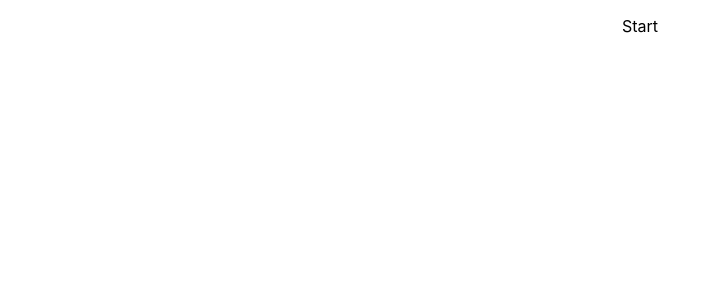
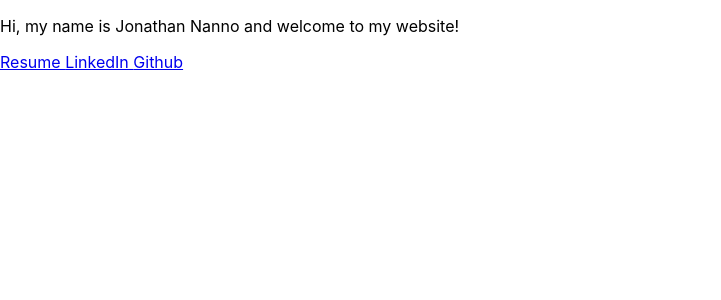
Before and after one commit to Johnny-creator/Personal-Website, a JavaScript app: page / in a window 1280 px wide. Shown: the top 300 px of the page, without its empty margins (0-721 px from the left). Built offline with nearby package versions, Linux system fonts and the light colour scheme; the HTML template or start-up script is replaced by a standard one.

Commit message:
Removed app.css, created header and card files

```diff
--- a/src/App.css
+++ /dev/null
@@ -1,38 +0,0 @@
-.App {
-  text-align: center;
-}
-
-.App-logo {
-  height: 40vmin;
-  pointer-events: none;
-}
-
-@media (prefers-reduced-motion: no-preference) {
-  .App-logo {
-    animation: App-logo-spin infinite 20s linear;
-  }
-}
-
-.App-header {
-  background-color: #282c34;
-  min-height: 100vh;
-  display: flex;
-  flex-direction: column;
-  align-items: center;
-  justify-content: center;
-  font-size: calc(10px + 2vmin);
-  color: white;
-}
-
-.App-link {
-  color: #61dafb;
-}
-
-@keyframes App-logo-spin {
-  from {
-    transform: rotate(0deg);
-  }
-  to {
-    transform: rotate(360deg);
-  }
-}
--- a/src/App.js
+++ b/src/App.js
@@ -1,11 +1,12 @@
-import './App.css';
-
-function App() {
+const App = () => {
   return (
     <div className="App">
-      <p> Start </p>
+      <p> Hi, my name is Jonathan Nanno and welcome to my website! </p>
+      <a href="/"> Resume </a>
+      <a href="/"> LinkedIn </a>
+      <a href="/"> Github </a>
     </div>
   );
-}
+};
 
 export default App;
```
Also changed, not shown: src/components/Card.js (added, +8 -0 lines), src/components/Header.js (added, +7 -0 lines), src/components/Card.module.css (added), src/components/Header.module.css (added).
